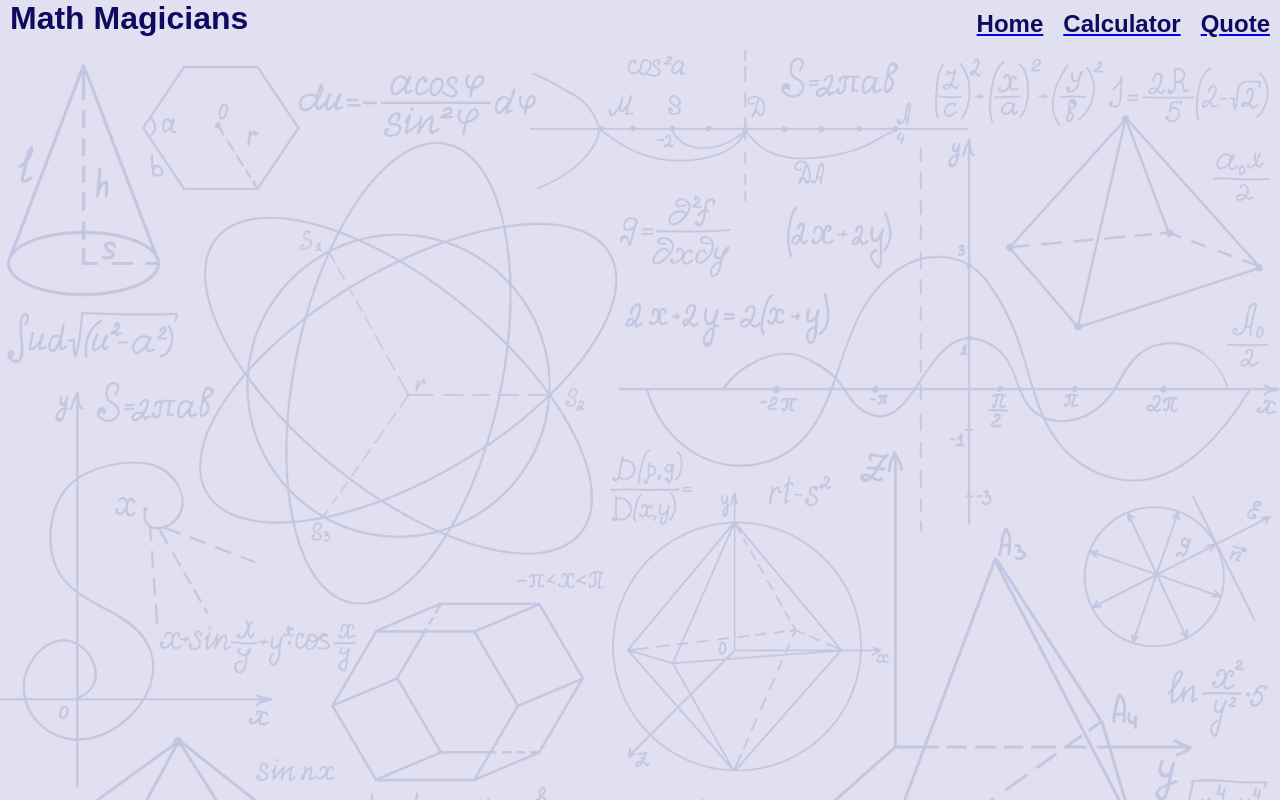
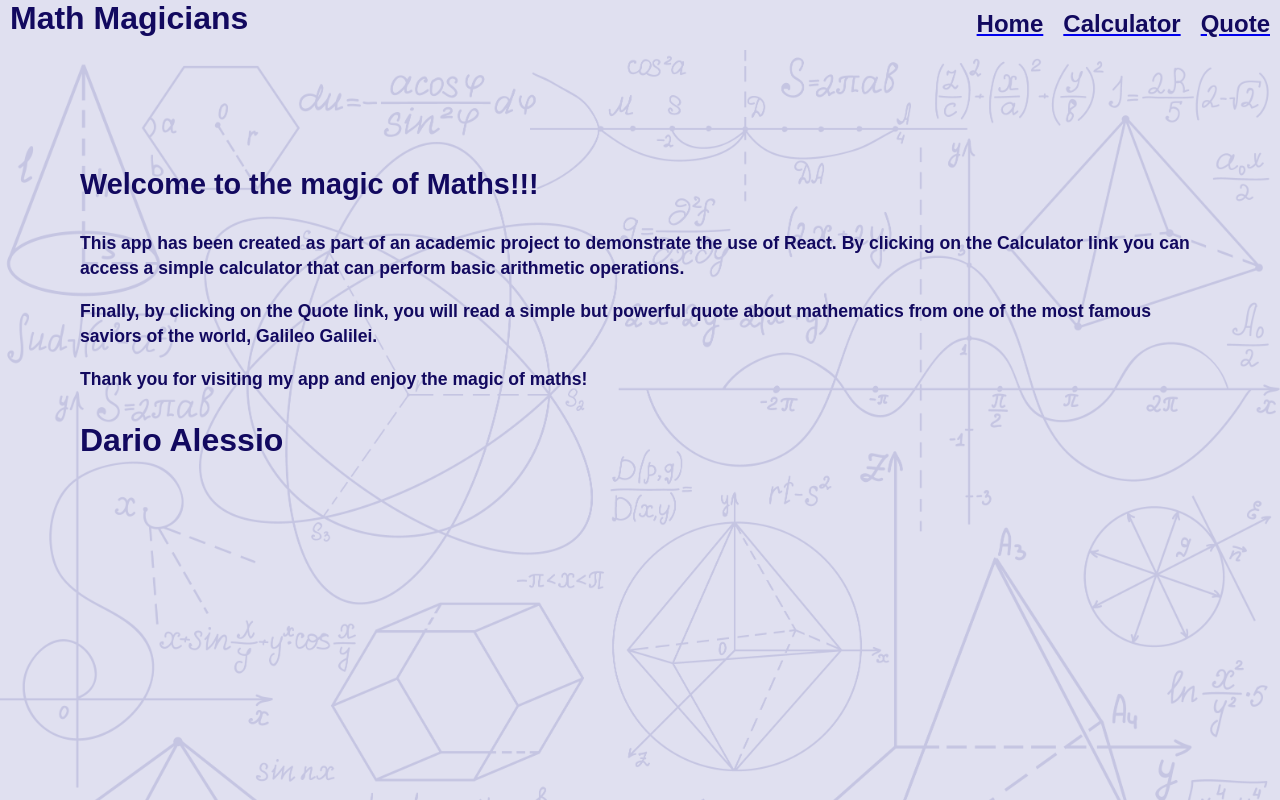
Before and after one commit to DarioAlessioR/math-magic, a React (Create React App) app: page / in a window 1280 px wide. Built offline with nearby package versions, Linux system fonts and the light colour scheme.

Commit message:
Change home route and welcome text

```diff
--- a/src/App.css
+++ b/src/App.css
@@ -160,6 +160,13 @@ nav {
   font-size: 1.1rem;
 }
 
+.text-sign {
+  line-height: 25px;
+  font-weight: 600;
+  color: rgb(18, 9, 95);
+  font-size: 2rem;
+}
+
 .active {
   text-decoration-color: rgb(221, 30, 46);
   text-decoration-style: solid;
--- a/src/App.js
+++ b/src/App.js
@@ -24,6 +24,7 @@ class App extends Component {
           <Navbar />
           <section className="content">
             <Routes>
+              <Route path="/" element={<Home />} />
               <Route path="/math-magicians" element={<Home />} />
               <Route path="/Calculator" element={<Calculator />} />
               <Route path="/Quote" element={<Quote />} />
--- a/src/components/home.js
+++ b/src/components/home.js
@@ -1,13 +1,22 @@
 const Home = () => {
-  const par = 'Lorem ipsum dolor sit amet, consectetur adipiscing elit. Nulla et est tortor.'
-   + ' Pellentesque justo eros, fermentum tempus nisi sed, malesuada scelerisque ligula. Nulla et'
-   + ' vulputate nulla. Integer viverra ligula sapien. Donec non eros at justo interdum tempus.';
+  const par1 = 'This app has been created as part of an academic project to demonstrate the use of React.'
+  + ' By clicking on the Calculator link you can access a simple calculator that can perform basic arithmetic operations.';
+  const par2 = 'Finally, by clicking on the Quote link, you will read a simple but powerful quote about mathematics from one of the'
+  + ' most famous saviors of the world, Galileo Galilei.';
+  const par3 = 'Thank you for visiting my app and enjoy the magic of maths!';
+  const par4 = 'Dario Alessio';
 
   return (
     <section className="Home">
       <h1 className="hometitle">Welcome to the magic of Maths!!!</h1>
-      <p className="text">{par}</p>
-      <p className="text">{par}</p>
+      <p className="text">{par1}</p>
+      <br />
+      <p className="text">{par2}</p>
+      <br />
+      <p className="text">{par3}</p>
+      <br />
+      <br />
+      <p className="text-sign">{par4}</p>
     </section>
   );
 };
```
